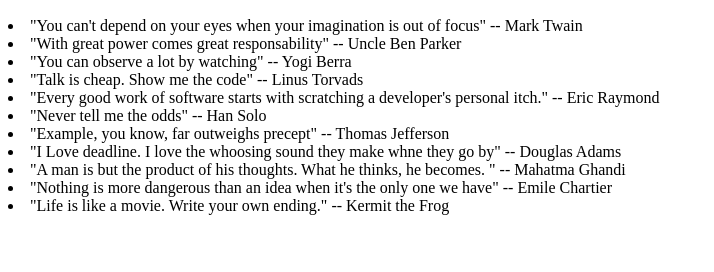
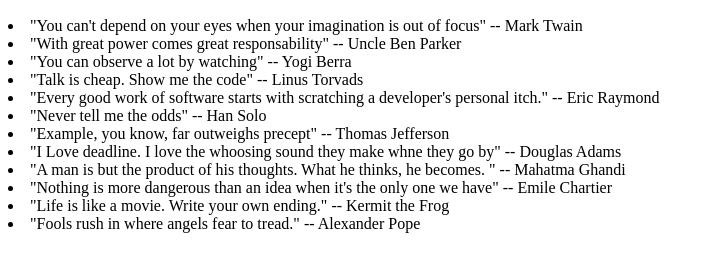
Before and after one commit to bufiku/0main_openSAP_repo, a plain HTML site: page index.html in a window 1280 px wide. Shown: the part 110-382 px from the top of the page, without its empty margins (0-714 px from the left). Drawn offline with Linux system fonts and the light colour scheme.

Commit message:
Added quote by ALexander Pope

```diff
--- a/index.html
+++ b/index.html
@@ -20,6 +20,7 @@
 			<li>"A man is but the product of his thoughts. What he thinks, he becomes. " -- Mahatma Ghandi</li>
 			<li>"Nothing is more dangerous than an idea when it's the only one we have" -- Emile Chartier</li>
 			<li>"Life is like a movie. Write your own ending." -- Kermit the Frog </li>
+			<li>"Fools rush in where angels fear to tread." -- Alexander Pope
 		</u1>
 	</body>
 </html>
```
